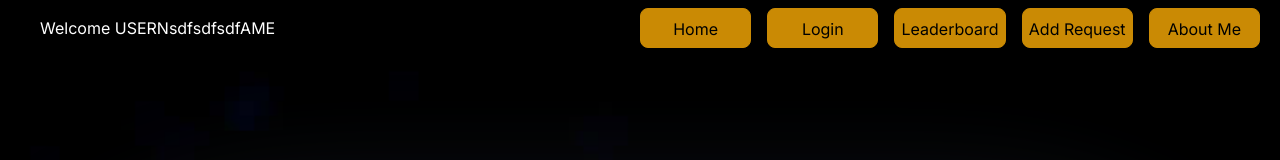
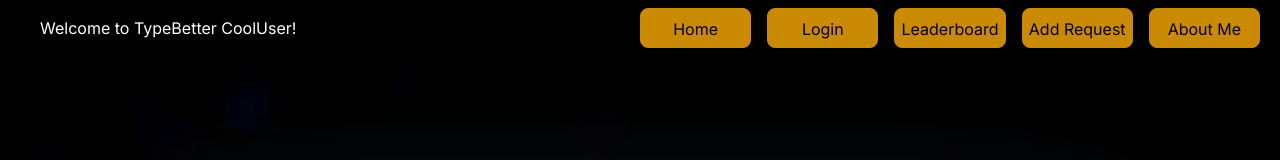
Before and after one commit to cisdell/type_better_v2, a Next.js app: page / in a window 1280 px wide. Shown: the top 160 px of the page. Built offline with nearby package versions, Linux system fonts and the light colour scheme.

Commit message:
navbar working

```diff
--- a/components/navbar.tsx
+++ b/components/navbar.tsx
@@ -6,7 +6,7 @@ export default function NavBar() {
     <nav className="h-14 w-auto bg-black flex items-center">
       <div className="w-[50%]">
         <span className="w-[30%] ml-10 text-white">
-          Welcome USERNsdfsdfsdfAME
+          Welcome to TypeBetter CoolUser!
         </span>
       </div>
 
```
